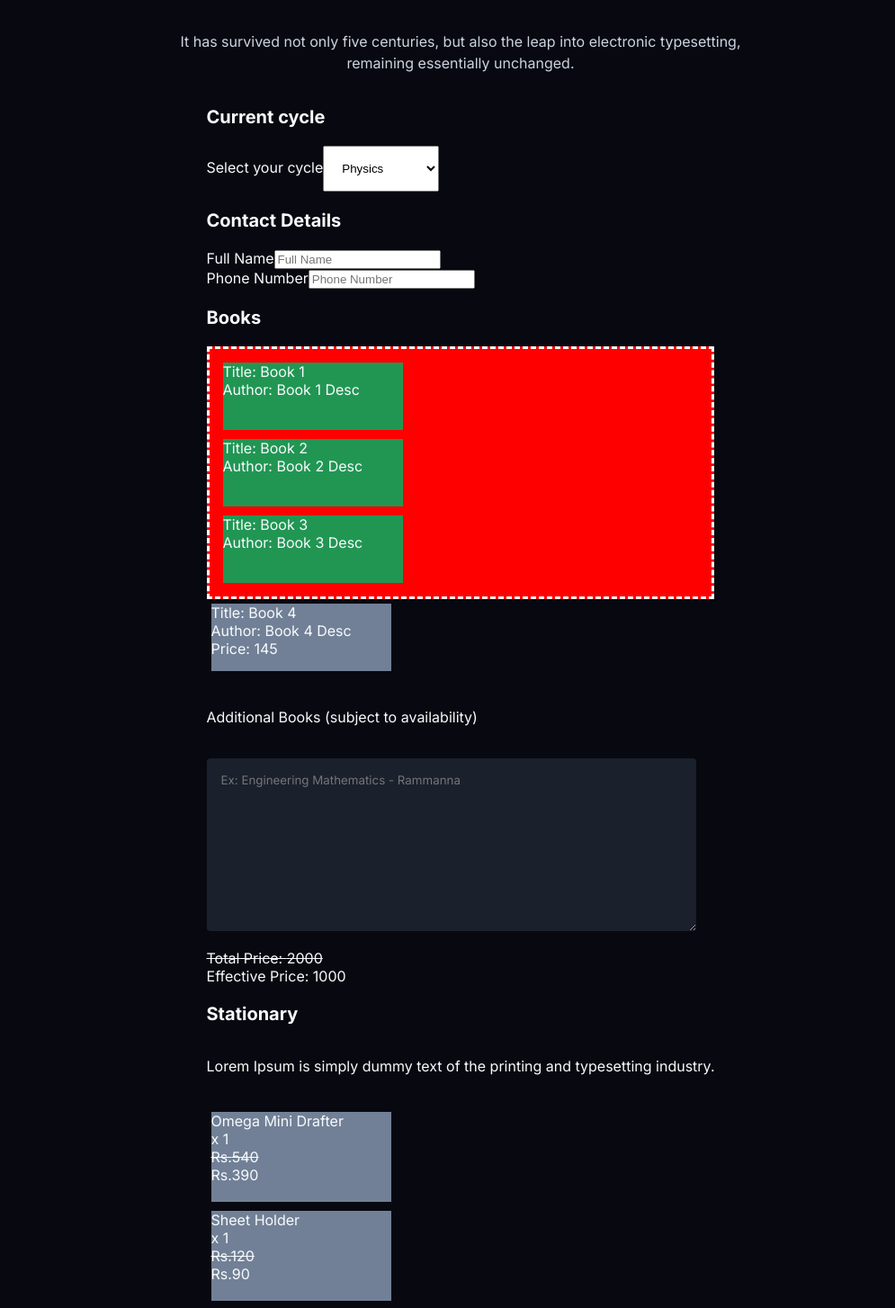
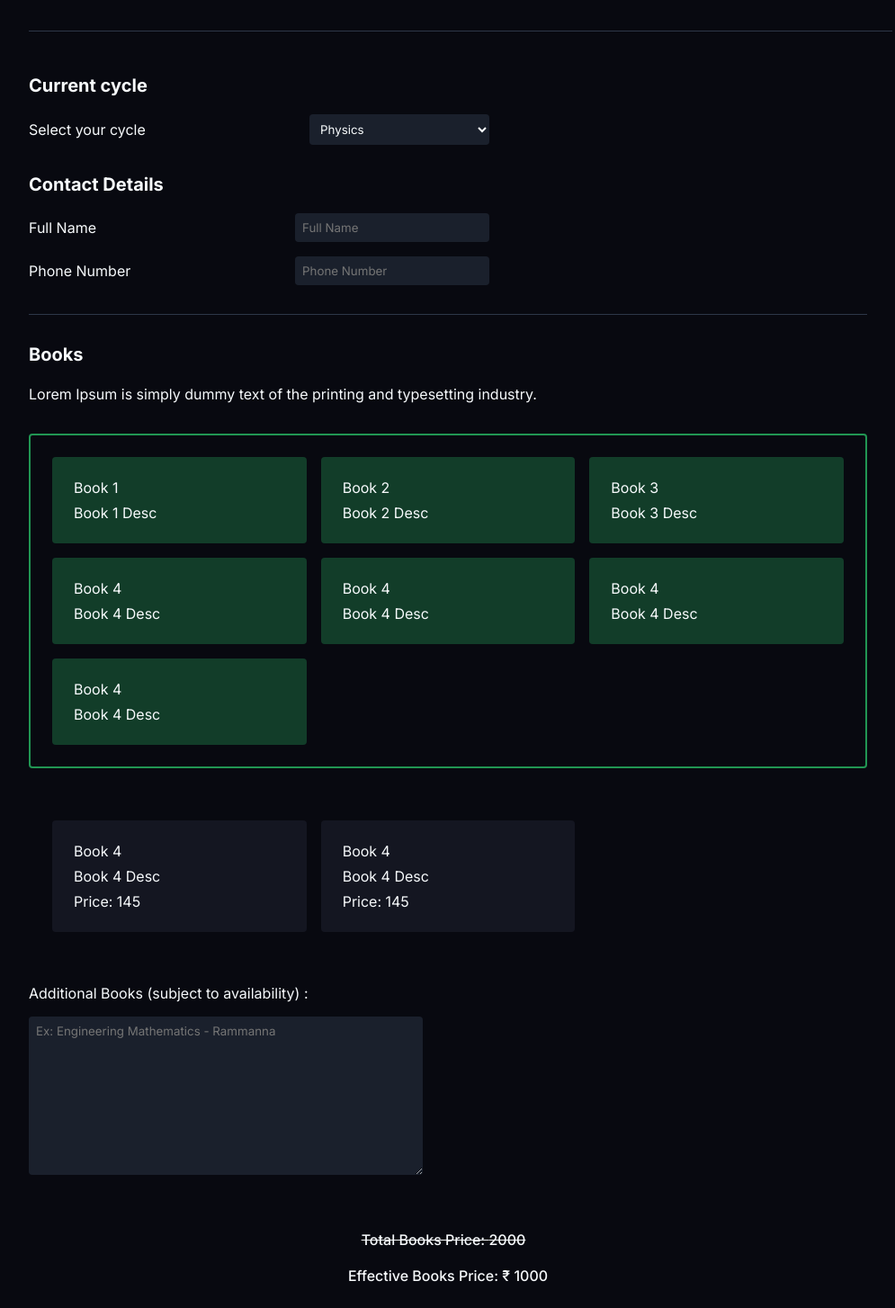
Before and after one commit to mujhub/website, a React (Create React App) app: page /books in a window 1280 px wide. Shown: the part 407-1861 px from the top of the page at 90% size, without its empty margins (128-1123 px from the left). Built offline with nearby package versions, Linux system fonts and the light colour scheme; no server answers.

Commit message:
Books Page Styled

```diff
--- a/src/components/GetBooks/BooksSelector.jsx
+++ b/src/components/GetBooks/BooksSelector.jsx
@@ -1,64 +1,77 @@
 import React from "react";
 
-import { H6 } from "../../styles/Shared/StyledTypes";
-
+import { H6, Type } from "../../styles/Shared/StyledTypes";
+import {
+  Item,
+  ItemContainer,
+  FormSection,
+} from "../../styles/components/BookStyles";
 import { COLOURS, GRAY } from "../../constants/colours/colours";
 
-const BooksSelector = ({ booksData, handleBookSelect, isPackSelected, additionalBooks, handleAdditionalBooksChange }) => {
+const BooksSelector = ({
+  booksData,
+  handleBookSelect,
+  isPackSelected,
+  additionalBooks,
+  handleAdditionalBooksChange,
+}) => {
   return (
-		<div>
+    <>
       <H6>Books</H6>
-			<div style={{ padding: 10, borderColor: "white", borderWidth: 3, borderStyle: "dashed", backgroundColor: isPackSelected ? "red" : null }}>
+      <Type>
+        Lorem Ipsum is simply dummy text of the printing and typesetting
+        industry.
+      </Type>
+      <ItemContainer isPackSelected={isPackSelected}>
         {booksData.map(
           (data, i) =>
             data.isPack && (
-							<div
+              <Item
+                selected={data.selected}
                 key={data.id}
-								style={{ height: 75, width: 200, backgroundColor: data.selected ? COLOURS.GREEN1 : GRAY[500], margin: 5 }}
                 onClick={() => {
                   handleBookSelect(i);
-								}}>
-								Title: {data.name}
-								<br />
-								Author: {data.description}
-								<br />
-								{!isPackSelected && `Price: ${data.price}`}
-								<br />
-							</div>
+                }}
+              >
+                <p>{data.name}</p>
+                <p>{data.description}</p>
+                <p>{!isPackSelected && `Price: ${data.price}`}</p>
+              </Item>
             )
         )}
-			</div>
+      </ItemContainer>
+      <ItemContainer>
         {booksData.map(
           (data, i) =>
             !data.isPack && (
-						<div
+              <Item
                 key={data.id}
-							style={{ height: 75, width: 200, backgroundColor: data.selected ? COLOURS.GREEN1 : GRAY[500], margin: 5 }}
+                selected={data.selected}
                 onClick={() => {
                   handleBookSelect(i);
-							}}>
-							Title: {data.name}
-							<br />
-							Author: {data.description}
-							<br />
-							Price: {data.price}
-							<br />
-						</div>
+                }}
+              >
+                <p>{data.name}</p>
+                <p>{data.description}</p>
+                <p>Price: {data.price}</p>
+              </Item>
             )
         )}
-			<br />
-			<label>Additional Books (subject to availability)</label>
-			<br />
+      </ItemContainer>
+      <FormSection>
+        <label className="additionalBooksLable">
+          Additional Books (subject to availability) :
+        </label>
         <textarea
-				rows={5}
-				cols={10}
-				name='menu'
-				placeholder='Ex: Engineering Mathematics - Rammanna'
+          rows="10"
+          cols="50"
+          name="menu"
+          placeholder="Ex: Engineering Mathematics - Rammanna"
           value={additionalBooks}
           onChange={handleAdditionalBooksChange}
         />
-			<br />
-		</div>
+      </FormSection>
+    </>
   );
 };
 
--- a/src/components/GetBooks/Header.jsx
+++ b/src/components/GetBooks/Header.jsx
@@ -1,18 +1,24 @@
 import React from "react";
-import { Subheading } from "../../styles/components/HomeStyles";
+import { HeaderStyle } from "../../styles/components/BookStyles";
+
 import { Type, H4, H6 } from "../../styles/Shared/StyledTypes";
 
 const Header = () => {
   return (
-		<Subheading>
+    <HeaderStyle>
       <H4>Heading</H4>
       <Type>
-				Lorem Ipsum is simply dummy text of the printing and typesetting industry. Lorem Ipsum has been the industry's standard dummy text ever since
-				the 1500s, when an unknown printer took a galley of type and scrambled it to make a type specimen book.
+        Lorem Ipsum is simply dummy text of the printing and typesetting
+        industry. Lorem Ipsum has been the industry's standard dummy text ever
+        since the 1500s, when an unknown printer took a galley of type and
+        scrambled it to make a type specimen book.
       </Type>
       <H6>Sub Heading</H6>
-			<Type>It has survived not only five centuries, but also the leap into electronic typesetting, remaining essentially unchanged.</Type>
-		</Subheading>
+      <Type>
+        It has survived not only five centuries, but also the leap into
+        electronic typesetting, remaining essentially unchanged.
+      </Type>
+    </HeaderStyle>
   );
 };
 
--- a/src/components/GetBooks/StationarySelector.jsx
+++ b/src/components/GetBooks/StationarySelector.jsx
@@ -1,32 +1,41 @@
 import React from "react";
 import { Type, H4, H6 } from "../../styles/Shared/StyledTypes";
 import { COLOURS, GRAY } from "../../constants/colours/colours";
+import { Item, ItemContainer } from "../../styles/components/BookStyles";
 
 const StationarySelector = ({ stationaryData, handleStationarySelect }) => {
   return (
     <div>
       <H6>Stationary</H6>
-			<label>Lorem Ipsum is simply dummy text of the printing and typesetting industry.</label>
-			<br />
+      <Type>
+        Lorem Ipsum is simply dummy text of the printing and typesetting
+        industry.
+      </Type>
+      <ItemContainer>
         {stationaryData.map((item, i) => (
-				<div
+          <Item
+            selected={item.selected}
             key={item.id}
-					style={{ height: 100, width: 200, backgroundColor: item.selected ? COLOURS.GREEN1 : GRAY[500], margin: 5 }}
             onClick={(e) => {
               handleStationarySelect(i);
-					}}>
-					{item.name}
-					<br />x {item.quantity}
+            }}
+          >
+            <p>
+              {item.name} <br /> x {item.quantity}
+            </p>
             {typeof item.price === "object" ? (
               <>
-							<div style={{ textDecoration: "line-through", marginRight: 10 }}>Rs.{item.price[0]}</div>
-							<div>Rs.{item.price[1]}</div>
+                <p style={{ textDecoration: "line-through", marginRight: 10 }}>
+                  Rs.{item.price[0]}
+                </p>
+                <p>Rs.{item.price[1]}</p>
               </>
             ) : (
-						<div>Rs.{item.price}</div>
+              <p>Rs.{item.price}</p>
             )}
-				</div>
+          </Item>
         ))}
+      </ItemContainer>
     </div>
   );
 };
--- a/src/pages/GetBooks.jsx
+++ b/src/pages/GetBooks.jsx
@@ -2,8 +2,14 @@ import React, { useState, useEffect } from "react";
 
 import { Container as Flex } from "../styles/Shared/Container";
 import { Type, H4, H6 } from "../styles/Shared/StyledTypes";
-import { Subheading, FormStyles } from "../styles/components/HomeStyles";
 import { Button } from "../styles/Shared/Button";
+import { Divider } from "../styles/components/HomeStyles";
+import {
+  BookFormStyle,
+  InputWrapper,
+  FormSection,
+  PriceSection,
+} from "../styles/components/BookStyles";
 
 import BooksSelector from "../components/GetBooks/BooksSelector";
 import Header from "../components/GetBooks/Header";
@@ -39,6 +45,51 @@ const dummy_physicsData = [
   },
   {
     id: "book4",
+    imageSource: "",
+    name: "Book 4",
+    description: "Book 4 Desc",
+    price: 145,
+    selected: true,
+    isPack: true,
+  },
+  {
+    id: "book5",
+    imageSource: "",
+    name: "Book 4",
+    description: "Book 4 Desc",
+    price: 145,
+    selected: true,
+    isPack: true,
+  },
+  {
+    id: "book6",
+    imageSource: "",
+    name: "Book 4",
+    description: "Book 4 Desc",
+    price: 145,
+    selected: true,
+    isPack: true,
+  },
+  {
+    id: "book7",
+    imageSource: "",
+    name: "Book 4",
+    description: "Book 4 Desc",
+    price: 145,
+    selected: true,
+    isPack: true,
+  },
+  {
+    id: "book8",
+    imageSource: "",
+    name: "Book 4",
+    description: "Book 4 Desc",
+    price: 145,
+    selected: false,
+    isPack: false,
+  },
+  {
+    id: "book9",
     imageSource: "",
     name: "Book 4",
     description: "Book 4 Desc",
@@ -215,25 +266,46 @@ const GetBooks = () => {
   }, [stationaryData]);
 
   return (
-		<div>
-			<Flex center column m='5rem 0 4rem 0'>
+    <Flex column p="1rem 10rem">
       <Header />
-				<FormStyles>
+      <Divider />
+      <BookFormStyle>
+        <FormSection>
           <H6>Current cycle</H6>
+          <InputWrapper>
             <label>Select your cycle</label>
-					<select id='cycle' onChange={handleCycleChange}>
-						<optgroup label='First Year'>
-							<option value='p'>Physics</option>
-							<option value='c'>Chemistry</option>
+            <select id="cycle" onChange={handleCycleChange}>
+              <optgroup label="First Year">
+                <option value="p">Physics</option>
+                <option value="c">Chemistry</option>
               </optgroup>
             </select>
+          </InputWrapper>
+        </FormSection>
+        <FormSection>
           <H6>Contact Details</H6>
+          <InputWrapper>
             <label>Full Name</label>
-					<input placeholder='Full Name' name='name' onChange={handleNameChange} value={name} />
-					<br />
+            <input
+              placeholder="Full Name"
+              name="name"
+              onChange={handleNameChange}
+              value={name}
+            />
+          </InputWrapper>
+          <InputWrapper>
             <label>Phone Number</label>
-					<input placeholder='Phone Number' name='phone' onChange={handlePhoneChange} value={phone} />
-					<br />
+            <input
+              placeholder="Phone Number"
+              name="phone"
+              onChange={handlePhoneChange}
+              value={phone}
+            />
+          </InputWrapper>
+        </FormSection>
+        <Divider />
+
+        <FormSection>
           <BooksSelector
             booksData={booksData}
             handleBookSelect={handleBookSelect}
@@ -241,21 +313,47 @@ const GetBooks = () => {
             additionalBooks={additionalBooks}
             handleAdditionalBooksChange={handleAdditionalBooksChange}
           />
+          <PriceSection>
             {isPackSelected ? (
-						<div>
-							<div style={{ textDecoration: "line-through", marginRight: 10 }}>Total Price: {booksPrice}</div>Effective Price: {booksPrice - 1000}{" "}
-						</div>
+              <>
+                <Type
+                  style={{ textDecoration: "line-through", marginRight: 10 }}
+                >
+                  Total Books Price: {booksPrice}
+                </Type>
+                <Type>Effective Books Price: ₹ {booksPrice - 1000}</Type>
+              </>
             ) : (
-						`Total Price: ${booksPrice}`
+              <Type> Total Books Price: ₹ {booksPrice} </Type>
             )}
-					{additionalBooks ? "*Excluding the prices of additional books" : null}
-					<StationarySelector stationaryData={stationaryData} handleStationarySelect={handleStationarySelect} />
-					{`Total Price: ${stationaryPrice}`}
-					<br />
-					{`Grand Total: ${stationaryPrice + booksPrice}`}
-				</FormStyles>
+            {additionalBooks
+              ? "*Excluding the prices of additional books"
+              : null}
+          </PriceSection>
+        </FormSection>
+        <Divider />
+        <FormSection>
+          <StationarySelector
+            stationaryData={stationaryData}
+            handleStationarySelect={handleStationarySelect}
+          />
+
+          <PriceSection>
+            <Type>{`Total Stationary Price: ₹ ${stationaryPrice}`}</Type>
+          </PriceSection>
+        </FormSection>
+
+        <Divider />
+        <FormSection>
+          <PriceSection final>
+            <Type>{`Grand Total (Books + Stationary):  ₹ ${
+              stationaryPrice + booksPrice
+            }`}</Type>
+            <Button>CONTINUE</Button>
+          </PriceSection>
+        </FormSection>
+      </BookFormStyle>
     </Flex>
-		</div>
   );
 };
 
--- /dev/null
+++ b/src/styles/components/BookStyles.js
@@ -0,0 +1,120 @@
+import styled from "styled-components";
+
+export const HeaderStyle = styled.div`
+  h4 {
+    margin: 2rem 0;
+  }
+
+  margin-bottom: 2rem;
+`;
+
+export const BookFormStyle = styled.section`
+  margin-top: 1rem;
+  margin-bottom: 3rem;
+
+  input,
+  textarea,
+  option,
+  select {
+    resize: vertical;
+    color: ${(props) => props.theme.TEXT};
+    padding: 0.5rem;
+    min-width: 200px;
+    background-color: ${(props) => props.theme.FIELD};
+    border: none;
+    border-radius: 4px;
+    font-family: "Inter", -apple-system, BlinkMacSystemFont, "Segoe UI",
+      "Roboto", "Oxygen", "Ubuntu", "Cantarell", "Fira Sans", "Droid Sans",
+      "Helvetica Neue", sans-serif;
+    ::placeholder {
+      font-family: "Inter", -apple-system, BlinkMacSystemFont, "Segoe UI",
+        "Roboto", "Oxygen", "Ubuntu", "Cantarell", "Fira Sans", "Droid Sans",
+        "Helvetica Neue", sans-serif;
+    }
+  }
+`;
+
+export const InputWrapper = styled.div`
+  display: flex;
+  justify-content: space-between;
+  align-items: center;
+  width: 30vw;
+  margin: 1rem 0;
+
+  @media (max-width: 1366px) {
+    width: 40vw;
+  }
+
+  @media (max-width: 768px) {
+    width: calc(100vw - 3rem);
+  }
+`;
+
+export const FormSection = styled.section`
+  margin: 2rem 0;
+  .additionalBooksLable {
+    margin: 1rem 0;
+    display: block;
+  }
+
+  @media (max-width: 768px) {
+    textarea {
+      width: calc(100vw - 4rem);
+    }
+  }
+`;
+
+export const ItemContainer = styled.div`
+  margin: 2rem 0;
+  width: 100%;
+  max-width: fit-content;
+  display: grid;
+  padding: 1rem;
+  grid-template-columns: auto auto auto;
+  border-radius: 4px;
+  border: 2px solid;
+  border-color: ${(props) =>
+    props.isPackSelected ? props.theme.GREEN1 : "#00000000"};
+
+  @media (max-width: 768px) {
+    padding: 1rem;
+    grid-template-columns: auto;
+    align-items: center;
+    justify-content: center;
+    width: calc(100vw - 4rem);
+  }
+`;
+
+export const Item = styled.div`
+  cursor: pointer;
+  width: calc(100vw / 3 - 10rem - 1rem);
+  padding: 1rem;
+  border-radius: 4px;
+  margin: 0.5rem;
+  height: fit-content;
+  background-color: ${(props) =>
+    props.selected ? props.theme.SELECTED : props.theme.BG2};
+  box-shadow: 0px 0px 20px
+    ${(props) =>
+      props.selected ? props.theme.SELECTED : "rgba(0, 0, 0, 0.1)"}50;
+
+  p {
+    margin: 0.5rem;
+  }
+
+  @media (max-width: 768px) {
+    width: calc(100vw - 8rem);
+    margin: 0.5rem;
+  }
+`;
+
+export const PriceSection = styled.div`
+  text-align: center;
+  /* background-color: ${(props) =>
+    props.final ? props.theme.BG2 : props.theme.BG}; */
+  padding: ${(props) => (props.final ? "1rem" : "0.5rem")};
+  border-radius: 4px;
+  p {
+    font-weight: 500;
+  }
+`;
```
Lines whose indentation alone changed are shown as unchanged.
